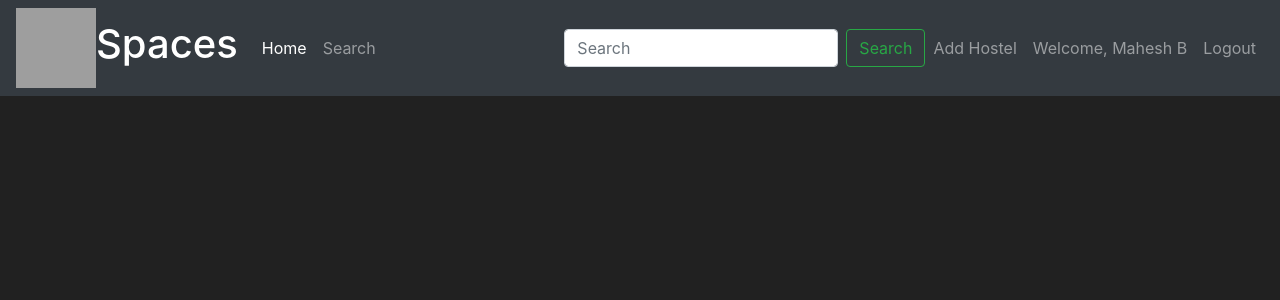
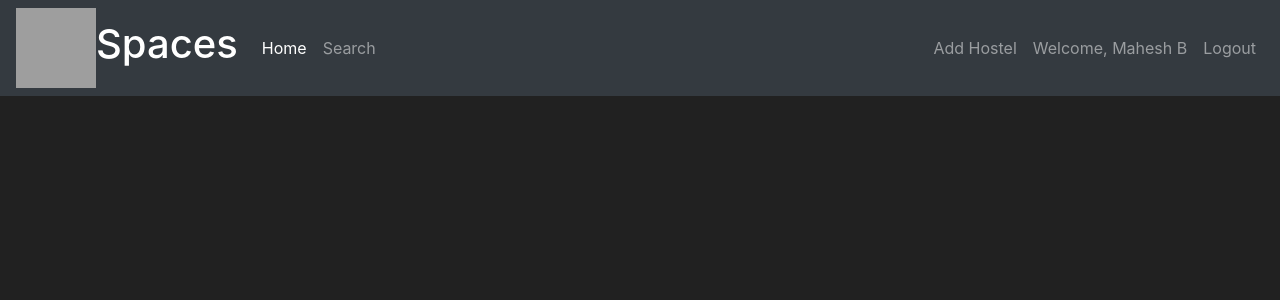
Before and after one commit to ashana1647/spaces, a Flask app: page /search in a window 1280 px wide. Shown: the top 300 px of the page. Run offline with Flask 2, Linux system fonts and the light colour scheme; a user stored in the database is signed in; data that the repository does not hold is empty; some libraries are stand-ins or nearby versions; grey boxes are pictures that could not be loaded.

Commit message:
Update search.html

```diff
--- a/market/templates/search.html
+++ b/market/templates/search.html
@@ -79,11 +79,7 @@
             margin-left: 150px;
             color: #8b4513 ;
             }
-
-
-
-
-            #link{
+                #link{
                 margin-left: 820px;
                 margin-top:50px;
             }
@@ -108,10 +104,7 @@
         </ul>
           {% if current_user.is_authenticated %}
 
-            <form class="form-inline" method="GET">
-                <input class="form-control mr-sm-2" type="search" placeholder="Search" aria-label="Search" name="q">
-                <button class="btn btn-outline-success my-2 my-sm-0" type="submit">Search</button>
-            </form>
+
             <ul class="navbar-nav">
                 <li class="nav-item">
                     <a class="nav-link" href="{{ url_for('add_hostel') }}">Add Hostel</a>
```
